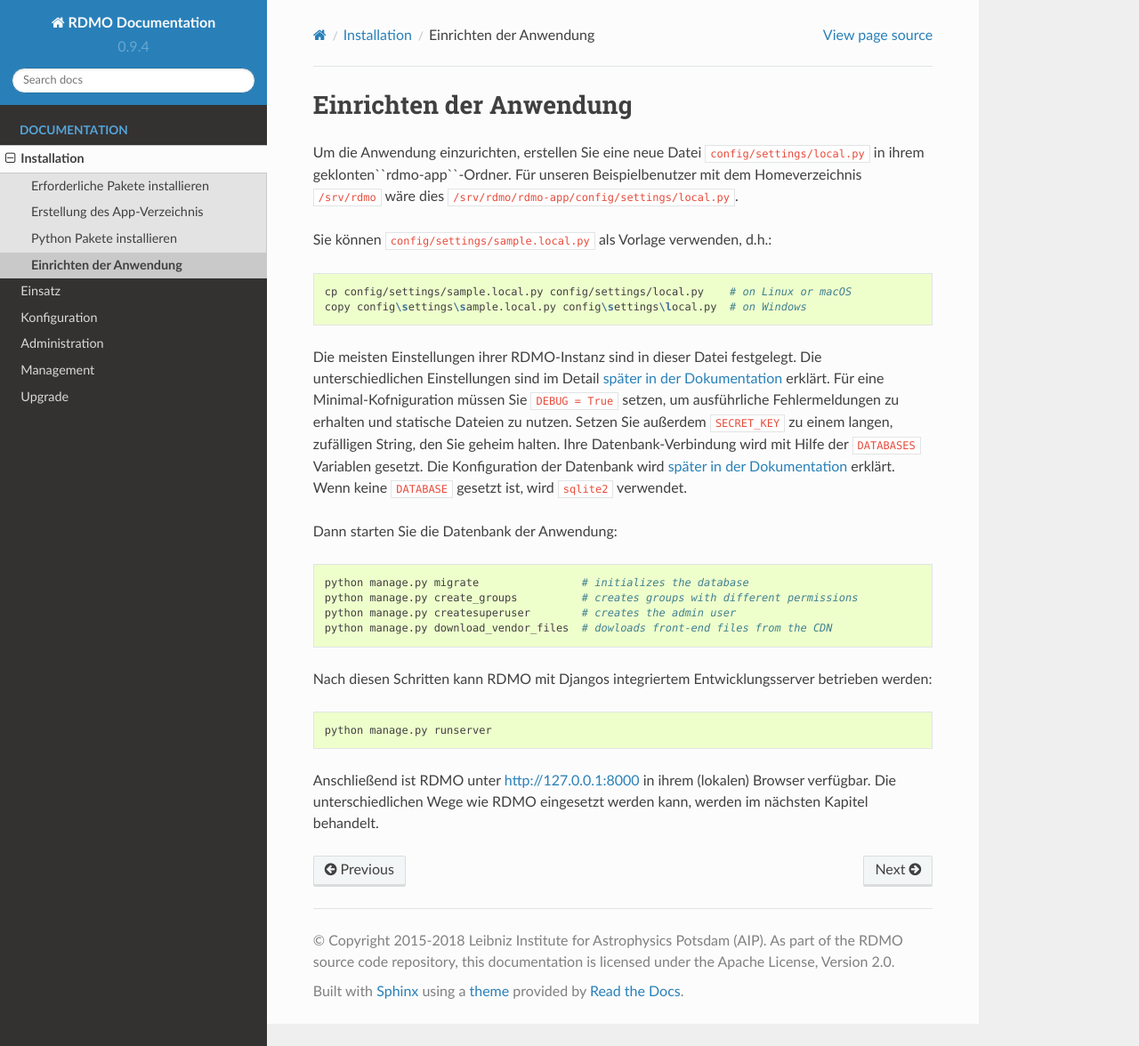
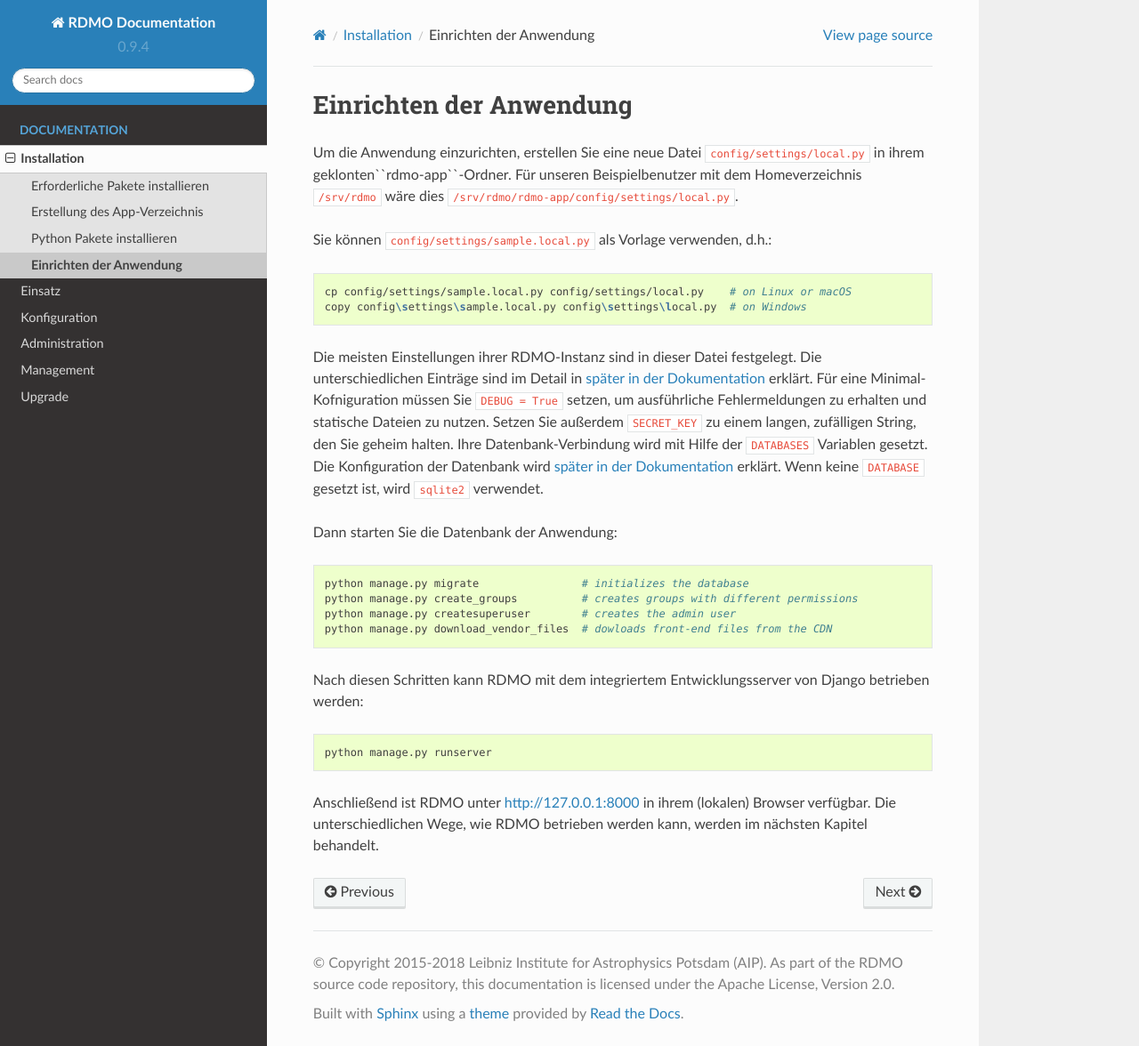
Before and after one commit to rdmorganiser/rdmo-docs-de, a Sphinx documentation site: the page built from docs/installation/setup.rst, in a window 1280 px wide and 1176 px high. Shown: the whole window at 89% size. Built offline with Sphinx 7.4.7 and the Read the Docs theme 2.0.0, drawn with Linux system fonts in a browser that asks for light colours.

Commit message:
Update setup.rst
typos/expressions

```diff
--- a/docs/installation/setup.rst
+++ b/docs/installation/setup.rst
@@ -10,7 +10,7 @@
     cp config/settings/sample.local.py config/settings/local.py    # on Linux or macOS
     copy config\settings\sample.local.py config\settings\local.py  # on Windows
 
-Die meisten Einstellungen ihrer RDMO-Instanz sind in dieser Datei festgelegt. Die unterschiedlichen Einstellungen sind im Detail :doc:`später in der Dokumentation </configuration/index>` erklärt. Für eine Minimal-Kofniguration müssen Sie ``DEBUG = True`` setzen, um ausführliche Fehlermeldungen zu erhalten und statische Dateien zu nutzen. Setzen Sie außerdem ``SECRET_KEY`` zu einem langen, zufälligen String, den Sie geheim halten. Ihre Datenbank-Verbindung wird mit Hilfe der  ``DATABASES`` Variablen gesetzt. Die Konfiguration der Datenbank wird  :doc:`später in der Dokumentation </configuration/databases>` erklärt. Wenn keine ``DATABASE`` gesetzt ist, wird ``sqlite2`` verwendet.
+Die meisten Einstellungen ihrer RDMO-Instanz sind in dieser Datei festgelegt. Die unterschiedlichen Einträge sind im Detail in  :doc:`später in der Dokumentation </configuration/index>` erklärt. Für eine Minimal-Kofniguration müssen Sie ``DEBUG = True`` setzen, um ausführliche Fehlermeldungen zu erhalten und statische Dateien zu nutzen. Setzen Sie außerdem ``SECRET_KEY`` zu einem langen, zufälligen String, den Sie geheim halten. Ihre Datenbank-Verbindung wird mit Hilfe der  ``DATABASES`` Variablen gesetzt. Die Konfiguration der Datenbank wird  :doc:`später in der Dokumentation </configuration/databases>` erklärt. Wenn keine ``DATABASE`` gesetzt ist, wird ``sqlite2`` verwendet.
 
 Dann starten Sie die Datenbank der Anwendung:
 
@@ -21,10 +21,10 @@
     python manage.py createsuperuser        # creates the admin user
     python manage.py download_vendor_files  # dowloads front-end files from the CDN
 
-Nach diesen Schritten kann RDMO mit Djangos integriertem Entwicklungsserver betrieben werden:
+Nach diesen Schritten kann RDMO mit dem integriertem Entwicklungsserver von Django betrieben werden:
 
 .. code:: bash
 
     python manage.py runserver
 
-Anschließend ist RDMO unter http://127.0.0.1:8000 in ihrem (lokalen) Browser verfügbar. Die unterschiedlichen Wege wie RDMO eingesetzt werden kann, werden im nächsten Kapitel behandelt.
+Anschließend ist RDMO unter http://127.0.0.1:8000 in ihrem (lokalen) Browser verfügbar. Die unterschiedlichen Wege, wie RDMO betrieben werden kann, werden im nächsten Kapitel behandelt.
```
